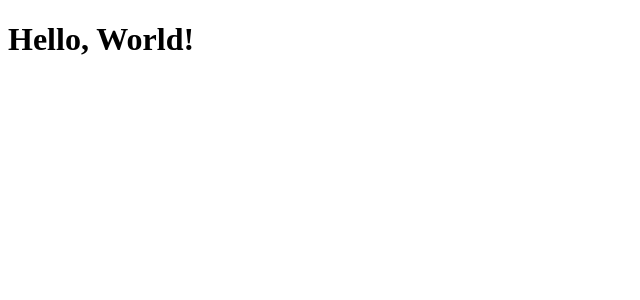
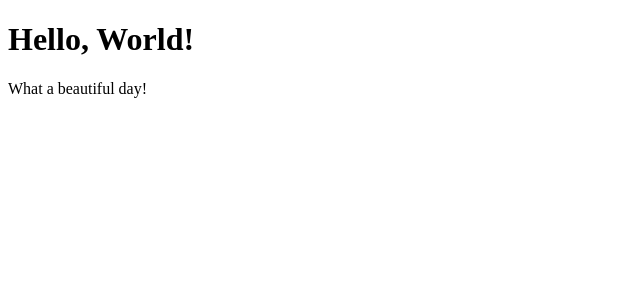
Before and after one commit to ToniPons97/components, a React (Create React App) app: page / in a window 1280 px wide. Shown: the top 300 px of the page, without its empty margins (0-640 px from the left). Built offline with nearby package versions, Linux system fonts and the light colour scheme.

Commit message:
first commit.

```diff
--- a/src/components/hello.js
+++ b/src/components/hello.js
@@ -2,6 +2,11 @@ import React from "react";
 
 export class Hello extends React.Component {
     render() {
-        return <h1>Hello, World!</h1>;
+        return (
+            <div>
+                <h1>Hello, World!</h1>
+                <p>What a beautiful day!</p>
+            </div>
+        );
     }
 }
```
